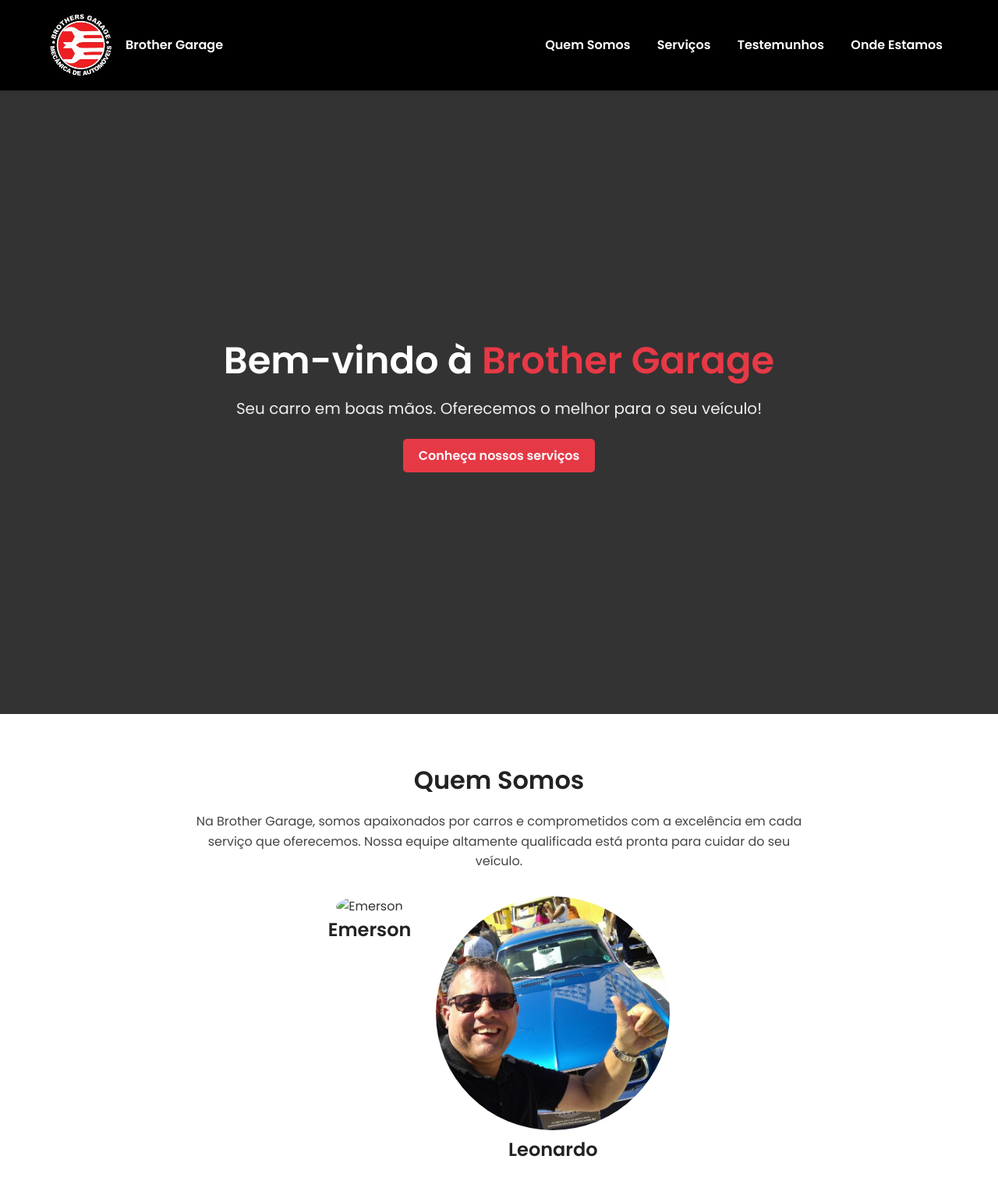
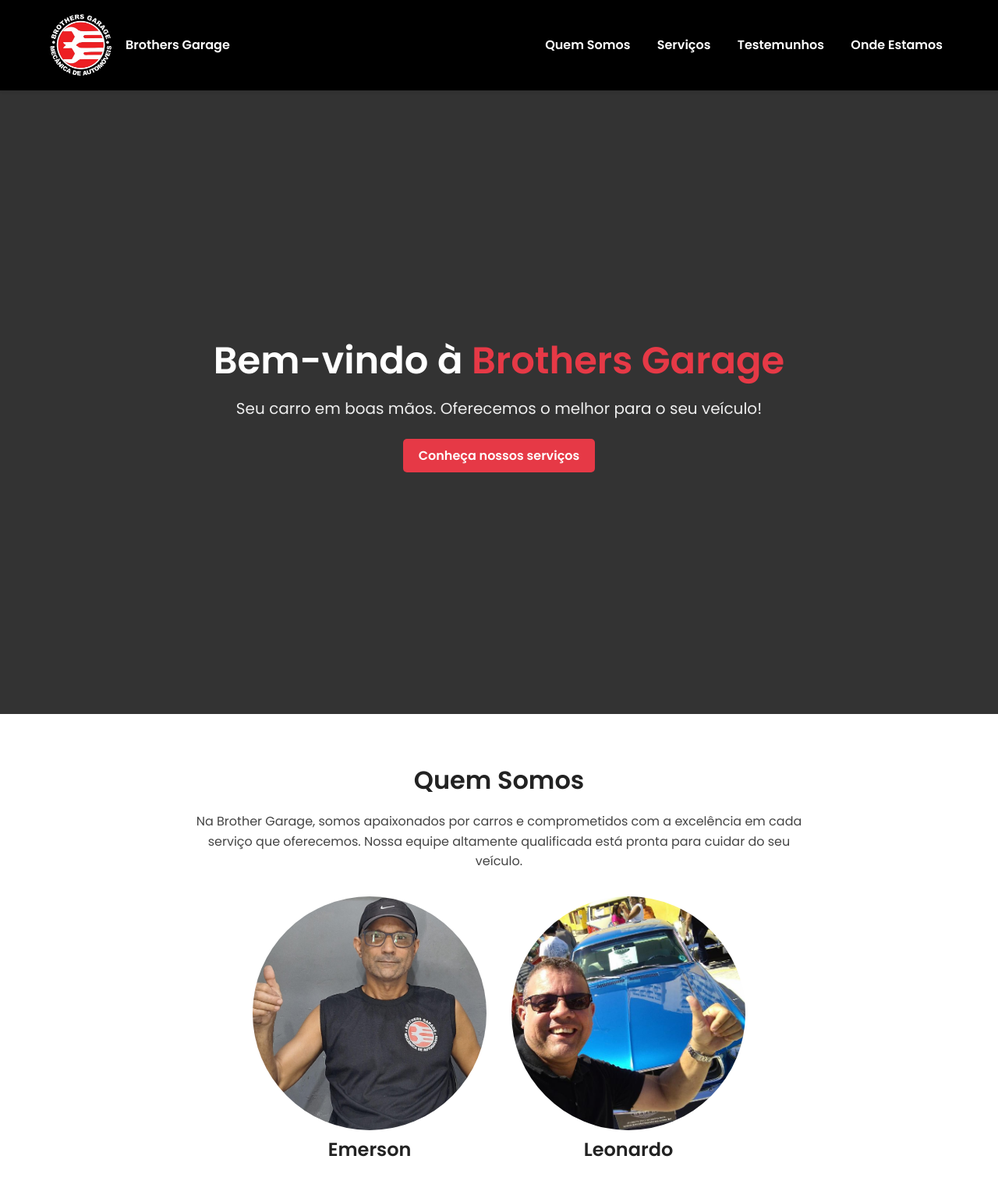
Before and after one commit to matheusthimoty/mechanic, a website: page index.html in a window 1280 px wide. Shown: the top 1510 px of the page at 78% size. Drawn offline with nearby package versions, Linux system fonts and the light colour scheme.

Commit message:
nova foto

```diff
--- a/index.html
+++ b/index.html
@@ -3,10 +3,10 @@
 <head>
   <meta charset="UTF-8">
   <meta name="viewport" content="width=device-width, initial-scale=1.0">
-  <meta name="description" content="Brother Garage - Serviços de mecânica automotiva de alta qualidade.">
+  <meta name="description" content="Brothers Garage - Serviços de mecânica automotiva de alta qualidade.">
   <meta name="keywords" content="mecânica, serviços automotivos, manutenção de carros, Brother Garage">
   <link rel="canonical" href="https://www.seusite.com/">
-  <title>Brother Garage Irajá</title>
+  <title>Brothers Garage Irajá</title>
   <link href="https://fonts.googleapis.com/css2?family=Poppins:wght@300;400;600&display=swap" rel="stylesheet">
   <link rel="stylesheet" href="styles/styles.css">
   <link rel="icon" type="image/png" href="./assets/logoBrotherGarage.jpg">
@@ -19,7 +19,7 @@
     <div class="headerContainer">
       <div class="logo">
         <img src="./assets/logoBrotherGarage.jpg" alt="Logo Brother Garage" loading="lazy">
-        <a id="logoImage" href="#home">Brother Garage</a>
+        <a id="logoImage" href="#home">Brothers Garage</a>
       </div>
       <nav>
         <button id="menu-toggle" aria-label="Abrir menu">☰</button>
@@ -38,7 +38,7 @@
     <div class="home-content">
       <h1>
         <span class="welcome-text">Bem-vindo à</span>
-        <span class="brand-name">Brother Garage</span>
+        <span class="brand-name">Brothers Garage</span>
       </h1>
       <p>Seu carro em boas mãos. Oferecemos o melhor para o seu veículo!</p>
       <a href="#services" class="btn">Conheça nossos serviços</a>
@@ -52,7 +52,7 @@
     </div>
     <div class="team-container">
       <div class="team-member">
-        <img src="#" alt="Emerson" loading="lazy">
+        <img src="assets/emerson.jpg" alt="Emerson" loading="lazy">
         <h3>Emerson</h3>
       </div>
       <div class="team-member">
```
Also changed, not shown: assets/emerson.jpg (added).
